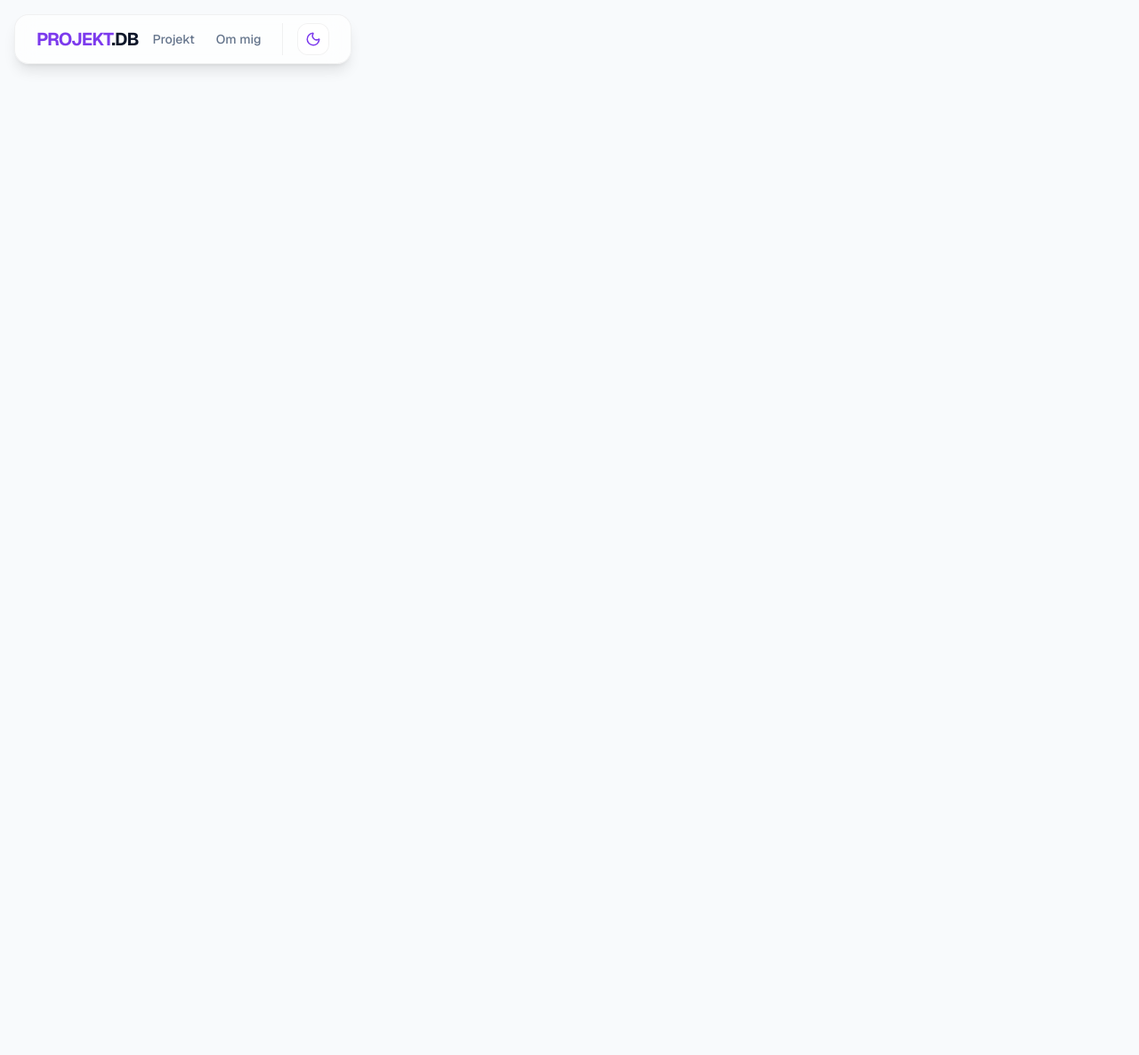
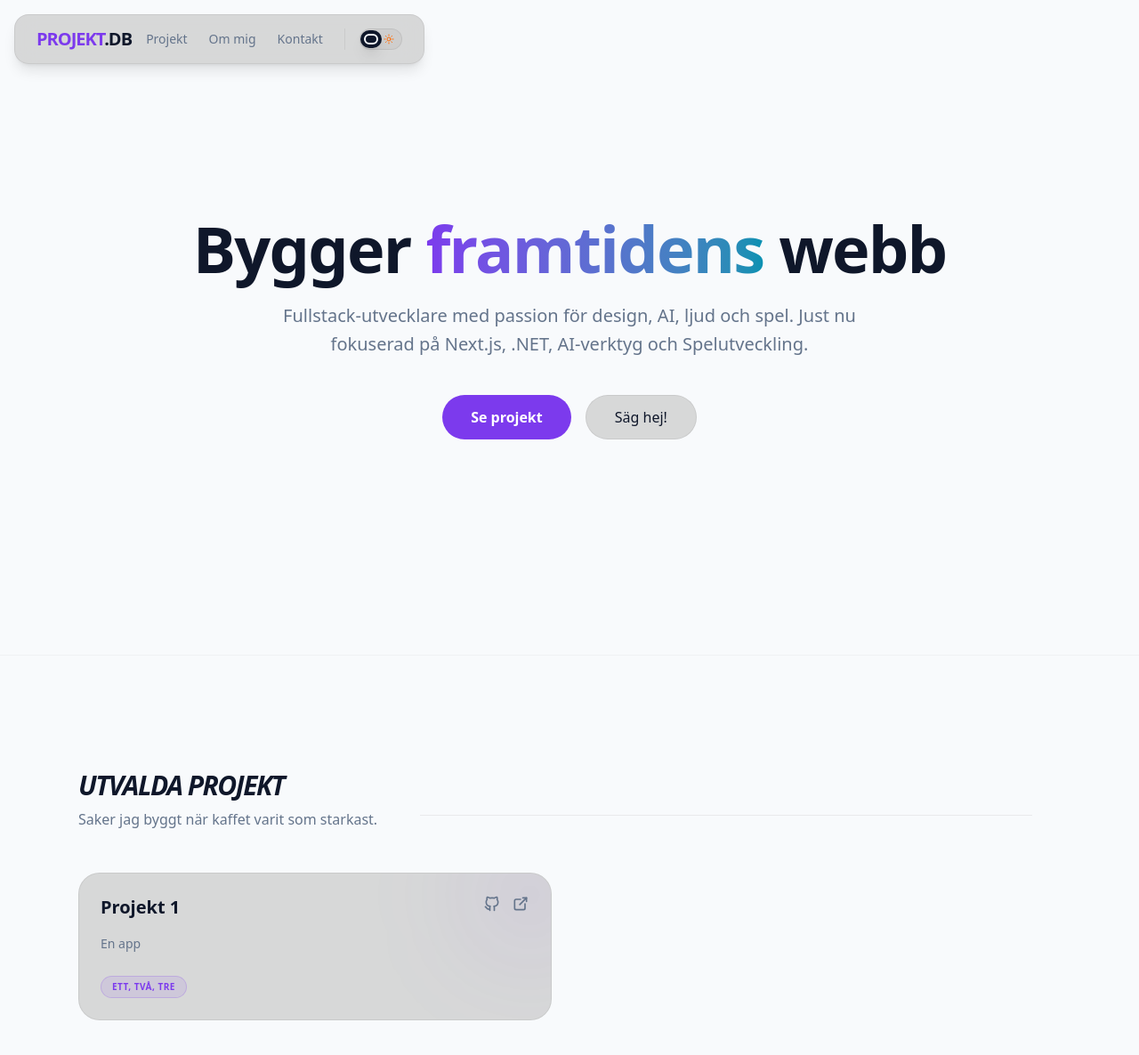
Before and after one commit to mfjohnsson/LandingPage, a Next.js app: page / in a window 1280 px wide. Shown: the top 1186 px of the page at 89% size. Before the commit the page ends 800 px from the top, so only its background shows below. Built offline with nearby package versions, Linux system fonts and the light colour scheme.

Commit message:
feat: Created a SPA and added sections -Home -Projects -About -Contact

```diff
--- a/package.json
+++ b/package.json
@@ -9,6 +9,8 @@
     "lint": "eslint"
   },
   "dependencies": {
+    "@tabler/icons-react": "^3.40.0",
+    "framer-motion": "^12.38.0",
     "lucide-react": "^1.0.1",
     "next": "16.2.1",
     "next-themes": "^0.4.6",
--- a/src/app/globals.css
+++ b/src/app/globals.css
@@ -9,8 +9,8 @@
   /* Light Mode - Pigg & Fräsch */
   --background: #f8fafc;
   --foreground: #0f172a;
-  --card-bg: rgba(255, 255, 255, 0.7);
-  --card-border: rgba(0, 0, 0, 0.05);
+  --card-bg: rgba(201, 201, 201, 0.7);
+  --card-border: rgba(0, 0, 0, 0.063);
   --accent-primary: #7c3aed;
   --accent-secondary: #0891b2;
   --text-muted: #64748b;
--- a/src/app/layout.tsx
+++ b/src/app/layout.tsx
@@ -1,19 +1,8 @@
 import type { Metadata } from 'next';
-import { Geist, Geist_Mono } from 'next/font/google';
 import './globals.css';
-import { Providers } from './providers';
+import { ThemeProvider } from 'next-themes';
 
 import Navbar from '@/components/Navbar';
-
-const geistSans = Geist({
-  variable: '--font-geist-sans',
-  subsets: ['latin'],
-});
-
-const geistMono = Geist_Mono({
-  variable: '--font-geist-mono',
-  subsets: ['latin'],
-});
 
 export const metadata: Metadata = {
   title: 'Martin Johansson || Developer',
@@ -26,16 +15,17 @@ export default function RootLayout({
   children: React.ReactNode;
 }>) {
   return (
-    <html
-      lang='en'
-      className={`${geistSans.variable} ${geistMono.variable} h-full antialiased`}
-      suppressHydrationWarning
-    >
-      <body className='min-h-full flex flex-col'>
-        <Providers>
+    <html lang='en' suppressHydrationWarning className='h-full'>
+      <body className='antialiased bg-background text-foreground min-h-full'>
+        <ThemeProvider
+          attribute='class'
+          defaultTheme='system'
+          enableSystem
+          disableTransitionOnChange
+        >
           <Navbar />
-          <main className='min-h-screen'>{children}</main>
-        </Providers>
+          <main className='h-full w-full'>{children}</main>
+        </ThemeProvider>
       </body>
     </html>
   );
--- a/src/app/page.tsx
+++ b/src/app/page.tsx
@@ -1,3 +1,72 @@
+import Hero from '@/components/Hero';
+import ProjectCard from '@/components/ProjectCard';
+
+const projects = [
+  {
+    title: 'Projekt 1',
+    description: 'En app',
+    tags: ['ett, två, tre'],
+    link: '#',
+    github: '#',
+  },
+];
+
 export default function Home() {
-  return <></>;
+  return (
+    <div className='flex flex-col items-center w-full bg-background'>
+      {/* Section 1 */}
+      <section
+        id='home'
+        className='min-h-[calc(100vh-64px)] w-full flex items-center justify-center border-b border-card-border/50'
+      >
+        <Hero />
+      </section>
+
+      {/* Section 2 */}
+      <section
+        id='projects'
+        className='min-h-screen w-full max-w-6xl px-6 py-32'
+      >
+        <div className='flex flex-col md:flex-row md:items-end justify-between mb-12 gap-4'>
+          <div>
+            <h2 className='text-3xl font-bold mb-2 italic uppercase tracking-tighter'>
+              Utvalda Projekt
+            </h2>
+            <p className='text-muted'>
+              Saker jag byggt när kaffet varit som starkast.
+            </p>
+          </div>
+          <div className='h-px flex-1 bg-card-border hidden md:block mx-8 mb-4' />
+        </div>
+
+        <div className='grid grid-cols-1 md:grid-cols-2 gap-10'>
+          {projects.map((project, index) => (
+            <ProjectCard key={index} {...project} />
+          ))}
+        </div>
+      </section>
+
+      {/* Section 3 */}
+      <section
+        id='about'
+        className='min-h-screen w-full max-w-6xl px-6 py-32 border-t border-card-border/50'
+      >
+        <h2 className='text-3xl font-bold mb-10 italic uppercase tracking-tighter text-center'>
+          Om Mig
+        </h2>
+        {/* Här bygger vi din Bento Grid */}
+      </section>
+
+      {/* Section 4 */}
+      <section
+        id='contact'
+        className='min-h-screen flex flex-col items-center gap-6 justify-center px-6'
+      >
+        <h2 className='text-4xl font-black mb-6'>Sugen på att bygga något?</h2>
+        <button className='px-10 py-4 bg-accent-p rounded-full font-bold hover:scale-110 transition-transform'>
+          Skicka ett meddelande
+        </button>
+      </section>
+    </div>
+  );
 }
--- a/src/app/providers.tsx
+++ /dev/null
@@ -1,16 +0,0 @@
-'use client';
-
-import { ThemeProvider } from 'next-themes';
-
-export function Providers({ children }: { children: React.ReactNode }) {
-  return (
-    <ThemeProvider
-      attribute='class'
-      defaultTheme='system'
-      enableSystem
-      disableTransitionOnChange
-    >
-      {children}
-    </ThemeProvider>
-  );
-}
--- /dev/null
+++ b/src/components/Hero.tsx
@@ -0,0 +1,30 @@
+export default function Home() {
+  return (
+    <div className='flex flex-col items-center justify-center min-h-[calc(100vh-64px)] px-6 text-center'>
+      {/* En subtil glow-effekt i bakgrunden */}
+      <div className='absolute top-1/2 left-1/2 -translate-x-1/2 -translate-y-1/2 w-75 h-75 bg-accent-p/20 blur-[120px] rounded-full -z-10' />
+
+      <h1 className='text-5xl md:text-7xl font-extrabold tracking-tight mb-6'>
+        Bygger{' '}
+        <span className='bg-linear-to-r from-accent-p to-accent-s bg-clip-text text-transparent'>
+          framtidens
+        </span>{' '}
+        webb
+      </h1>
+
+      <p className='max-w-2xl text-lg md:text-xl text-muted mb-10 leading-relaxed'>
+        Fullstack-utvecklare med passion för design, AI, ljud och spel. Just nu
+        fokuserad på Next.js, .NET, AI-verktyg och Spelutveckling.
+      </p>
+
+      <div className='flex gap-4'>
+        <button className='px-8 py-3 rounded-full bg-accent-p text-white font-semibold hover:scale-105 transition-transform'>
+          Se projekt
+        </button>
+        <button className='px-8 py-3 rounded-full border border-card-border bg-card-bg hover:bg-card-border transition-colors'>
+          Säg hej!
+        </button>
+      </div>
+    </div>
+  );
+}
--- a/src/components/Navbar.tsx
+++ b/src/components/Navbar.tsx
@@ -1,37 +1,56 @@
 'use client';
 
-import Link from 'next/link';
 import ThemeSwitcher from './ThemeSwitcher';
+
+const scrollToSection = (e: React.MouseEvent, id: string) => {
+  e.preventDefault();
+  const element = document.getElementById(id);
+  if (element) {
+    element.scrollIntoView({ behavior: 'smooth' });
+  }
+};
 
 export default function Navbar() {
   return (
     <nav className='fixed top-0 left-0 z-50 flex justify-center p-4'>
       <div className='flex items-center gap-4 w-full max-w-5xl px-6 h-14 rounded-2xl bg-card-bg border border-card-border backdrop-blur-md shadow-lg'>
-        <Link
-          href='/'
+        <a
+          href='#home'
+          onClick={(e) => scrollToSection(e, 'home')}
           className='text-xl font-bold tracking-tighter hover:opacity-80 transition-opacity'
         >
           <span className='text-accent-p'>PROJEKT</span>
           <span className='text-foreground'>.DB</span>
-        </Link>
+        </a>
 
         <div className='flex items-center gap-6'>
           <ul className='hidden md:flex items-center gap-6 text-sm font-medium text-muted'>
             <li>
-              <Link
+              <a
                 href='#projects'
+                onClick={(e) => scrollToSection(e, 'projects')}
                 className='hover:text-accent-p transition-colors'
               >
                 Projekt
-              </Link>
+              </a>
             </li>
             <li>
-              <Link
+              <a
                 href='#about'
+                onClick={(e) => scrollToSection(e, 'about')}
                 className='hover:text-accent-p transition-colors'
               >
                 Om mig
-              </Link>
+              </a>
+            </li>
+            <li>
+              <a
+                href='#contact'
+                onClick={(e) => scrollToSection(e, 'contact')}
+                className='hover:text-accent-p transition-colors'
+              >
+                Kontakt
+              </a>
             </li>
           </ul>
           <div className='pl-4 border-l border-card-border'>
--- /dev/null
+++ b/src/components/ProjectCard.tsx
@@ -0,0 +1,61 @@
+'use client';
+
+import { motion } from 'framer-motion';
+import { IconBrandGithub, IconExternalLink } from '@tabler/icons-react';
+
+interface ProjectProps {
+  title: string;
+  description: string;
+  tags: string[];
+  link: string;
+  github?: string;
+}
+
+export default function ProjectCard({
+  title,
+  description,
+  tags,
+  link,
+  github,
+}: ProjectProps) {
+  return (
+    <motion.div
+      whileHover={{ y: -8 }}
+      className='group relative p-6 rounded-3xl bg-card-bg border border-card-border hover:border-accent-p/50 transition-colors overflow-hidden'
+    >
+      <div className='absolute -right-10 -top-10 w-32 h-32 bg-accent-p/10 blur-3xl group-hover:bg-accent-p/20 transition-colors rounded-full' />
+
+      <div className='relative z-10'>
+        <div className='flex justify-between items-start mb-4'>
+          <h3 className='text-xl font-bold text-foreground'>{title}</h3>
+          <div className='flex gap-3 text-muted'>
+            {github && (
+              <a
+                href={github}
+                className='hover:text-accent-p transition-colors'
+              >
+                <IconBrandGithub size={20} />
+              </a>
+            )}
+            <a href={link} className='hover:text-accent-p transition-colors'>
+              <IconExternalLink size={20} />
+            </a>
+          </div>
+        </div>
+
+        <p className='text-muted text-sm mb-6 leading-relaxed'>{description}</p>
+
+        <div className='flex flex-wrap gap-2'>
+          {tags.map((tag) => (
+            <span
+              key={tag}
+              className='px-3 py-1 rounded-full text-[10px] font-bold uppercase tracking-wider bg-accent-p/10 text-accent-p border border-accent-p/20'
+            >
+              {tag}
+            </span>
+          ))}
+        </div>
+      </div>
+    </motion.div>
+  );
+}
--- a/src/components/ThemeSwitcher.tsx
+++ b/src/components/ThemeSwitcher.tsx
@@ -1,35 +1,68 @@
 'use client';
 
+import { useSyncExternalStore } from 'react';
 import { useTheme } from 'next-themes';
 import { Sun, Moon } from 'lucide-react';
+import { motion } from 'framer-motion';
+
+// En hjälpfunktion som kollar om vi är i webbläsaren
+const subscribe = () => () => {};
+const getSnapshot = () => true;
+const getServerSnapshot = () => false;
 
 export default function ThemeSwitcher() {
-  const { setTheme, resolvedTheme } = useTheme();
+  const { theme, setTheme } = useTheme();
 
-  const isDark = resolvedTheme === 'dark';
+  const isMounted = useSyncExternalStore(
+    subscribe,
+    getSnapshot,
+    getServerSnapshot,
+  );
 
-  const toggleTheme = () => {
-    console.log('clicked');
-    setTheme(isDark ? 'light' : 'dark');
-  };
+  if (!isMounted) return <div className='w-14 h-8' />;
+
+  const isDark = theme === 'dark';
 
   return (
-    <button
-      onClick={toggleTheme}
-      className='p-2 rounded-xl bg-card-bg border border-card-border hover:scale-110 transition-all active:scale-95 flex items-center justify-center cursor-pointer group'
-      aria-label='Toggle Theme'
+    <div
+      onClick={() => setTheme(isDark ? 'light' : 'dark')}
+      className={`
+        relative w-12 h-6 flex items-center rounded-full cursor-pointer transition-colors duration-300
+        ${isDark ? 'bg-accent-p/20 border-accent-p/50' : 'bg-card-bg border-card-border'}
+        border
+      `}
     >
-      {isDark ? (
+      {/* Ikoner som ligger under knappen för extra detaljrikedom */}
+      <div className='absolute inset-0 flex justify-between items-center px-2 pointer-events-none'>
+        <Moon
+          size={12}
+          className={`${isDark ? 'text-accent-p' : 'text-muted/30'}`}
+        />
         <Sun
-          size={18}
-          className='text-yellow-400 transition-colors group-hover:text-yellow-300'
+          size={12}
+          className={`${isDark ? 'text-muted/30' : 'text-orange-500'}`}
         />
-      ) : (
-        <Moon
-          size={18}
-          className='text-accent-p transition-colors group-hover:text-accent-s'
-        />
-      )}
-    </button>
+      </div>
+      {/* Den rörliga knappen (The Thumb) */}
+      <motion.div
+        className='z-10 w-6 h-5 bg-foreground rounded-full shadow-lg flex items-center justify-center'
+        initial={false}
+        animate={{
+          x: isDark ? 22 : 0,
+        }}
+        transition={{
+          type: 'spring',
+          stiffness: 500,
+          damping: 30,
+        }}
+      >
+        {/* En mini-ikon inuti själva knappen om man vill ha det */}
+        {isDark ? (
+          <div className='w-4 h-3 border-2 border-background rounded-full' />
+        ) : (
+          <div className='w-4 h-3 border-2 border-background rounded-full' />
+        )}
+      </motion.div>
+    </div>
   );
 }
```
Also changed, not shown: 1 other file (tests, documents, lock files or other folders).
